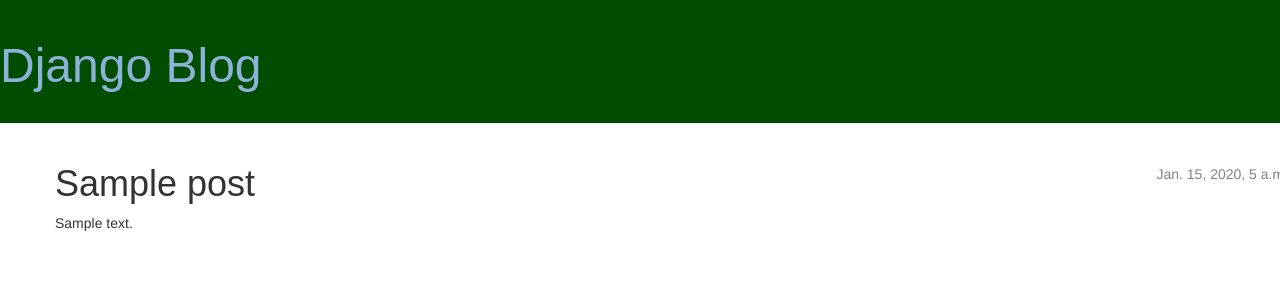
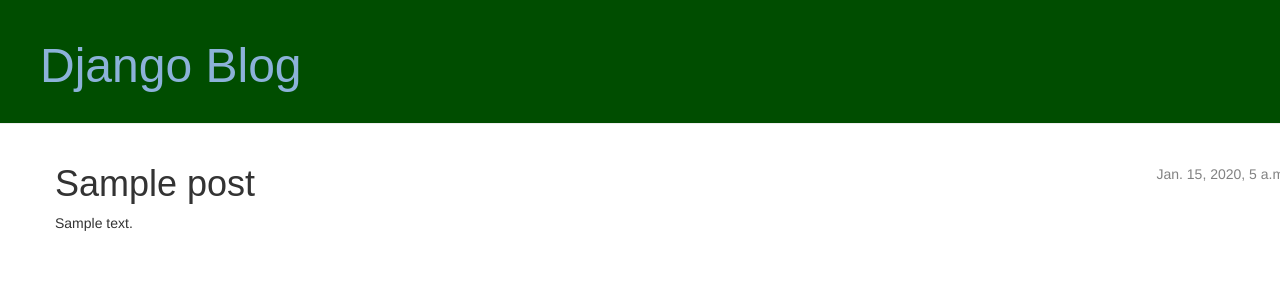
Before and after one commit to grasbergerm/my-first-blog, a Django app: page /post/1/ in a window 1280 px wide. Shown: the top 300 px of the page. Run offline with Django 3.2, Linux system fonts and the light colour scheme; tables that the repository leaves empty hold one stand-in row (values such as "Sample post"); some libraries are stand-ins or nearby versions.

Commit message:
CSS update

```diff
--- a/blog/static/css/blog.css
+++ b/blog/static/css/blog.css
@@ -1,7 +1,8 @@
 .page-header {
     background-color: #004d00;
     margin-top: 0;
-    padding: 20px 20px 20px 0px;
+    width: 100%;
+    padding: 20px 20px 20px 40px;
 }
 
 .page-header h1, .page-header h1 a, .page-header h1 a:visited, .page-header h1 a:active {
```
